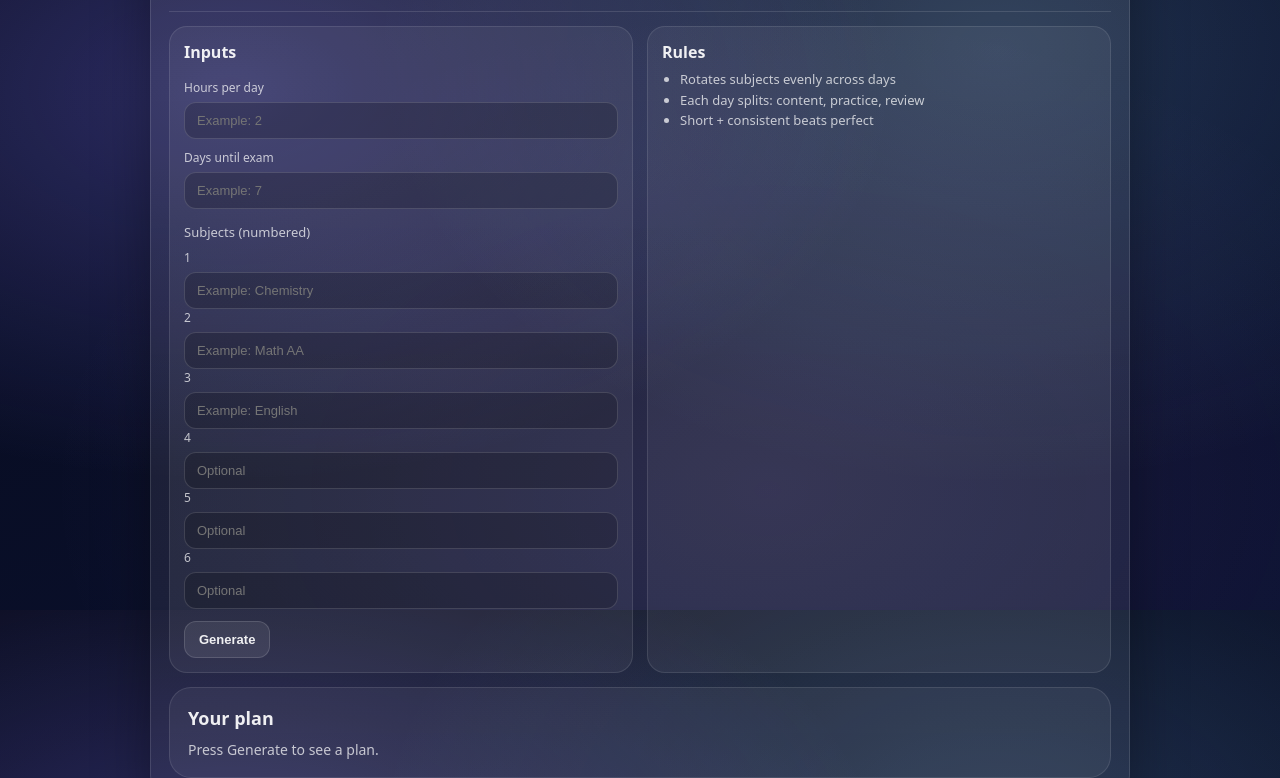
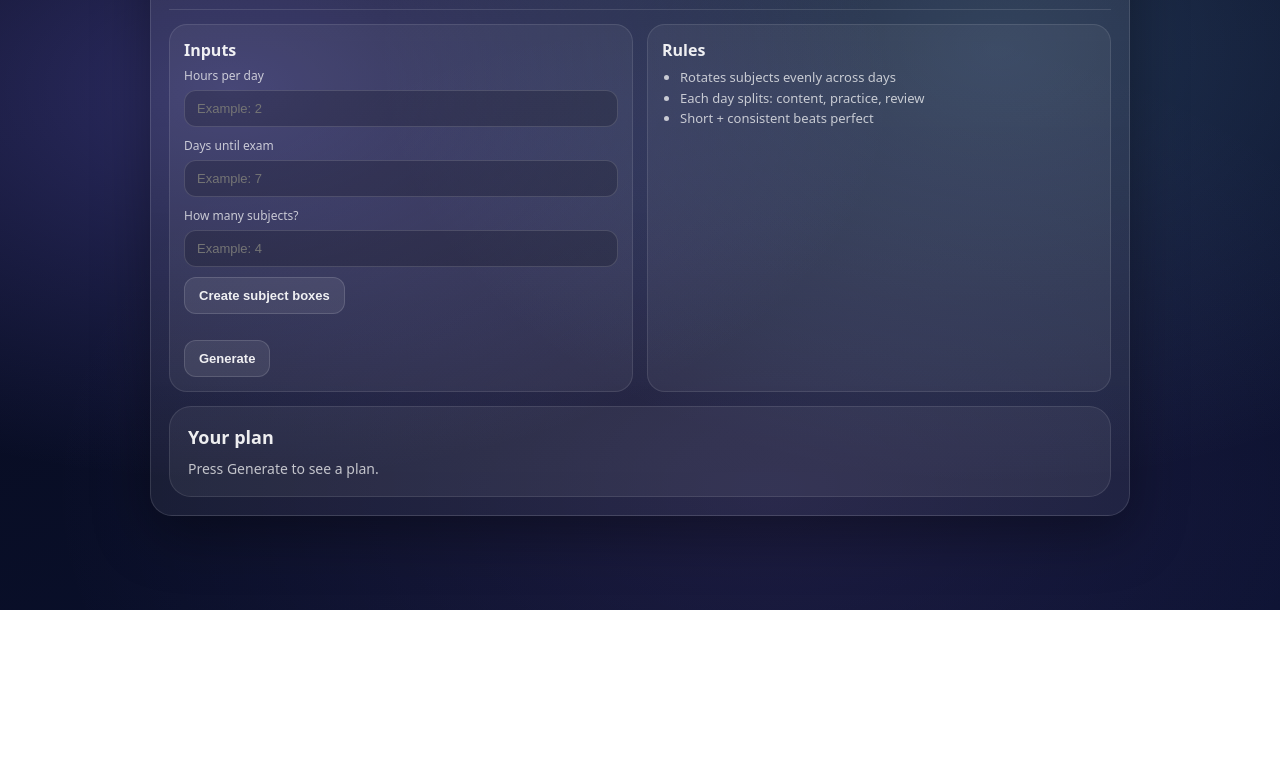
Before and after one commit to Hassannajmi83/ib-study-planner, a plain HTML site: page planner.html in a window 1280 px wide. Shown: the part 190-968 px from the top of the page. After the commit the page ends 800 px from the top, so only its background shows below. Drawn offline with Linux system fonts and the light colour scheme.

Commit message:
Refactor Study Planner section and inputs

```diff
--- a/planner.html
+++ b/planner.html
@@ -8,6 +8,7 @@
 </head>
 <body>
 
+  <!-- keep your existing site header/nav classes -->
   <header class="navbar">
     <div class="nav-container">
       <a class="brand" href="index.html">IB Survival Hub</a>
@@ -23,17 +24,15 @@
   </header>
 
   <main class="page-wrap">
-    <section class="panel" style="max-width:980px; margin:18px auto; padding:18px;">
-      <h1 class="h1" style="font-size:38px; margin:0 0 8px;">Study Planner</h1>
-      <p class="sub" style="margin:0 0 14px;">Enter your time + subjects. Generate a simple day-by-day plan.</p>
+    <section class="panel" style="max-width:980px;margin:18px auto;padding:18px;">
+      <h1 class="h1" style="font-size:38px;margin:0 0 6px;">Study Planner</h1>
+      <p class="sub" style="margin:0 0 14px;">Enter your time + number of subjects. Generate a simple day-by-day plan.</p>
 
       <div class="hr"></div>
 
       <div class="grid grid-2">
         <div class="card">
           <p class="card-title">Inputs</p>
-
-          <div style="height:10px;"></div>
 
           <label for="hoursPerDay">Hours per day</label>
           <input id="hoursPerDay" type="number" min="0.5" step="0.5" placeholder="Example: 2" />
@@ -43,27 +42,18 @@
           <label for="daysUntil">Days until exam</label>
           <input id="daysUntil" type="number" min="1" step="1" placeholder="Example: 7" />
 
+          <div style="height:10px;"></div>
+
+          <label for="subjectCount">How many subjects?</label>
+          <input id="subjectCount" type="number" min="1" max="12" step="1" placeholder="Example: 4" />
+
+          <div style="height:10px;"></div>
+
+          <button id="makeSubjectsBtn" class="btn" type="button">Create subject boxes</button>
+
           <div style="height:14px;"></div>
 
-          <p class="card-sub" style="margin:0 0 8px;">Subjects (numbered)</p>
-
-          <label for="subject1">1</label>
-          <input id="subject1" type="text" placeholder="Example: Chemistry" />
-
-          <label for="subject2">2</label>
-          <input id="subject2" type="text" placeholder="Example: Math AA" />
-
-          <label for="subject3">3</label>
-          <input id="subject3" type="text" placeholder="Example: English" />
-
-          <label for="subject4">4</label>
-          <input id="subject4" type="text" placeholder="Optional" />
-
-          <label for="subject5">5</label>
-          <input id="subject5" type="text" placeholder="Optional" />
-
-          <label for="subject6">6</label>
-          <input id="subject6" type="text" placeholder="Optional" />
+          <div id="subjectsWrap"></div>
 
           <div style="height:12px;"></div>
 
@@ -72,7 +62,7 @@
 
         <div class="card">
           <p class="card-title">Rules</p>
-          <ul class="card-sub" style="margin:0; padding-left:18px; line-height:1.6;">
+          <ul class="card-sub" style="margin:0;padding-left:18px;line-height:1.6;">
             <li>Rotates subjects evenly across days</li>
             <li>Each day splits: content, practice, review</li>
             <li>Short + consistent beats perfect</li>
@@ -82,14 +72,13 @@
 
       <div style="height:14px;"></div>
 
-      <section class="panel-soft" style="padding:18px; border-radius:22px;">
-        <h2 style="margin:0 0 10px; font-size:18px;">Your plan</h2>
+      <section class="panel-soft" style="padding:18px;border-radius:22px;">
+        <h2 style="margin:0 0 10px;font-size:18px;">Your plan</h2>
         <div id="planOutput" class="sub">Press Generate to see a plan.</div>
       </section>
     </section>
   </main>
 
-  <!-- IMPORTANT: app.js must load on this page -->
   <script src="app.js" defer></script>
 </body>
 </html>
```
